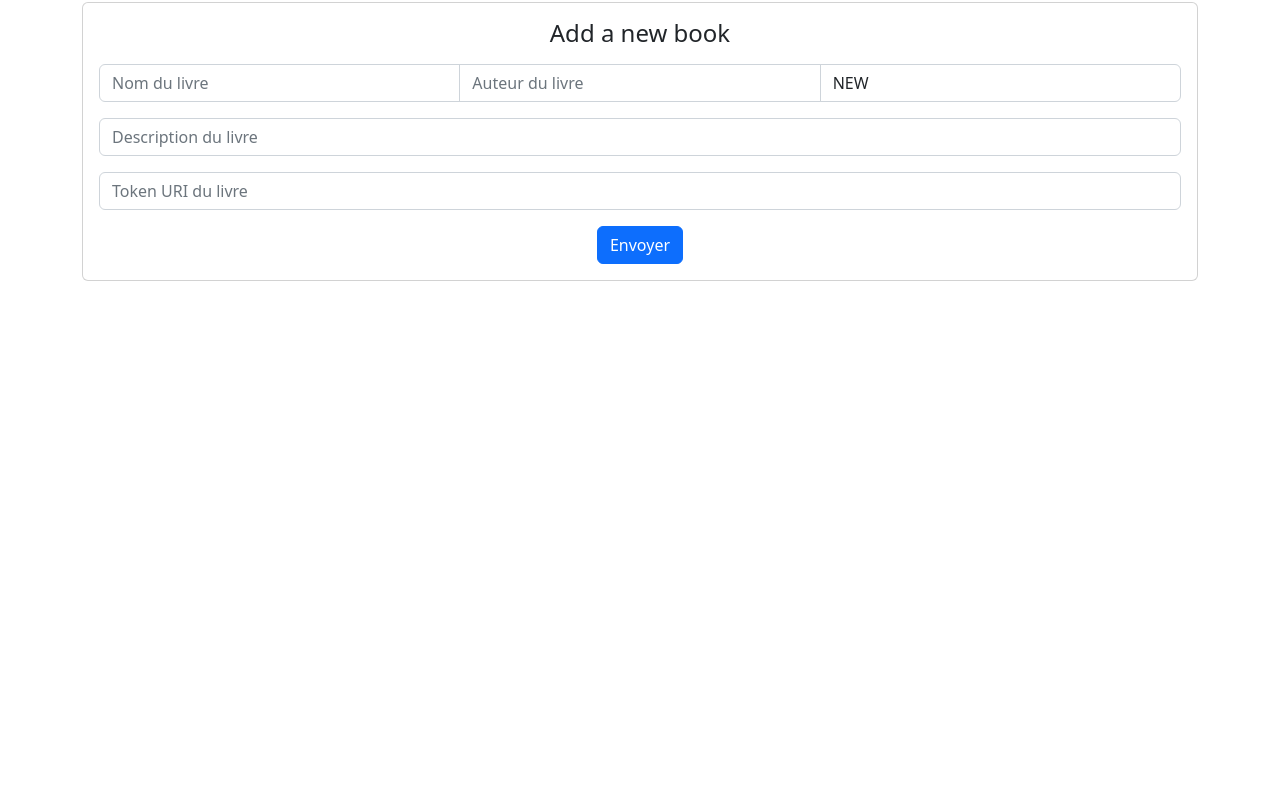
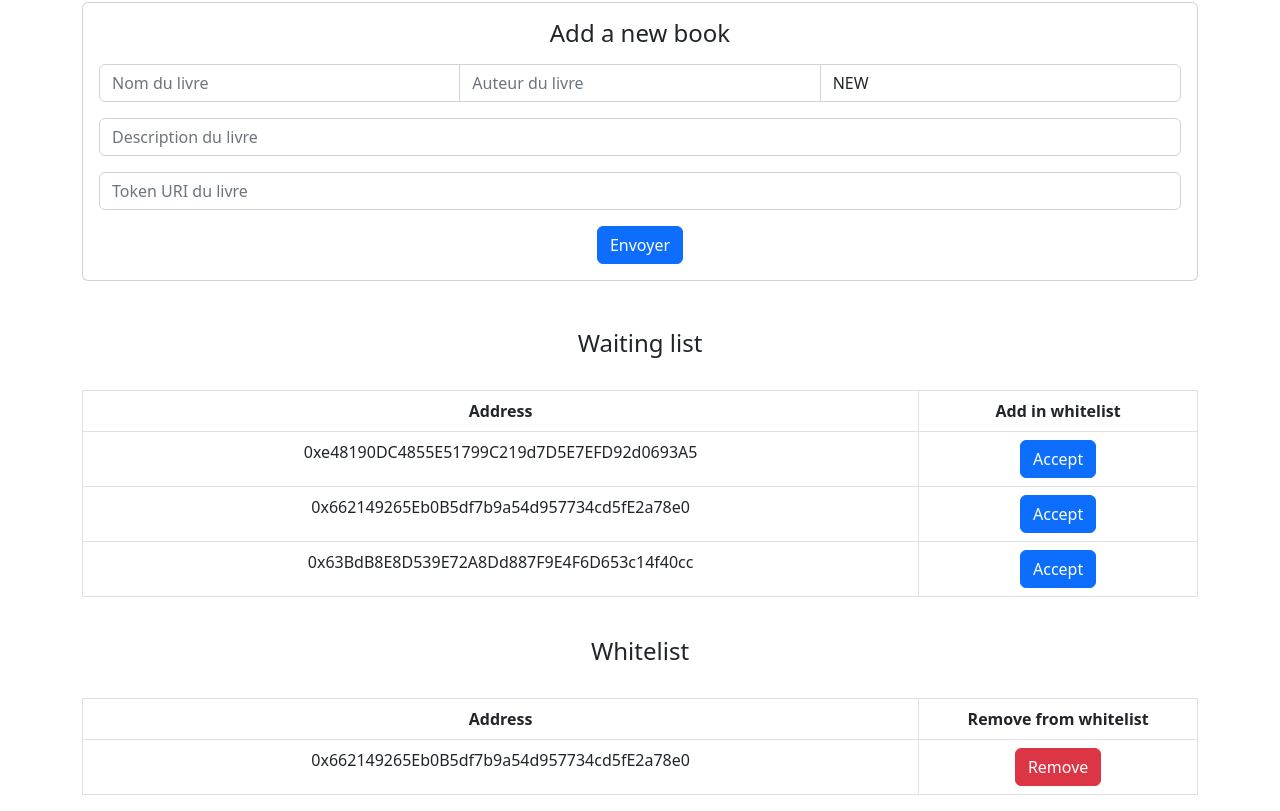
Before and after one commit to BenoitPE/ESGI_Blockchain, a React (Create React App) app in the folder dapp/library/: page /Administration in a window 1280 px wide. Shown: the part 186-997 px from the top of the page. Before the commit the page ends 800 px from the top, so only its background shows below. Built offline with nearby package versions, Linux system fonts and the light colour scheme.

Commit message:
Ajout de l'affichage de la liste d'attente et la liste blanche

```diff
--- a/dapp/library/src/components/CreateBookForm.js
+++ b/dapp/library/src/components/CreateBookForm.js
@@ -48,7 +48,8 @@ export function CreateBookForm() {
                     </div>
 
                     <button className='btn btn-primary' type="submit">Envoyer</button>
-                </form>  </div>
+                </form>
+            </div>
         </div>
     )
 }
--- /dev/null
+++ b/dapp/library/src/components/WaitingList.js
@@ -0,0 +1,44 @@
+export function WaitingList() {
+    return (
+        <>
+            <div className="row mt-4 mb-4">
+                <div className="col">
+                    <h4>Waiting list</h4>
+                </div>
+            </div>
+
+            <div className="row">
+                <div className="col-12">
+                    <table className="table table-bordered">
+                        <thead>
+                            <tr>
+                                <th className="col-9">Address</th>
+                                <th className="col-3">Add in whitelist</th>
+                            </tr>
+                        </thead>
+                        <tbody>
+                            <tr>
+                                <td>0xe48190DC4855E51799C219d7D5E7EFD92d0693A5</td>
+                                <td>
+                                    <button className="btn btn-primary">Accept</button>
+                                </td>
+                            </tr>
+                            <tr>
+                                <td>0x662149265Eb0B5df7b9a54d957734cd5fE2a78e0</td>
+                                <td>
+                                    <button className="btn btn-primary">Accept</button>
+                                </td>
+                            </tr>
+                            <tr>
+                                <td>0x63BdB8E8D539E72A8Dd887F9E4F6D653c14f40cc</td>
+                                <td>
+                                    <button className="btn btn-primary">Accept</button>
+                                </td>
+                            </tr>
+                        </tbody>
+                    </table>
+                </div>
+            </div>
+        </>
+    )
+}
--- /dev/null
+++ b/dapp/library/src/components/Whitelist.js
@@ -0,0 +1,32 @@
+export function Whitelist() {
+    return (
+        <>
+            <div className="row mt-4 mb-4">
+                <div className="col">
+                    <h4>Whitelist</h4>
+                </div>
+            </div>
+
+            <div className="row">
+                <div className="col-12">
+                    <table className="table table-bordered">
+                        <thead>
+                            <tr>
+                                <th className="col-9">Address</th>
+                                <th className="col-3">Remove from whitelist</th>
+                            </tr>
+                        </thead>
+                        <tbody>
+                            <tr>
+                                <td>0x662149265Eb0B5df7b9a54d957734cd5fE2a78e0</td>
+                                <td>
+                                    <button className="btn btn-danger">Remove</button>
+                                </td>
+                            </tr>
+                        </tbody>
+                    </table>
+                </div>
+            </div>
+        </>
+    )
+}
--- a/dapp/library/src/pages/Administration.js
+++ b/dapp/library/src/pages/Administration.js
@@ -1,5 +1,7 @@
 import React from "react";
 import { Navbar } from '../components/Navbar';
+import { Whitelist } from "../components/Whitelist";
+import { WaitingList } from "../components/WaitingList";
 import { CreateBookForm } from "../components/CreateBookForm";
 
 const AdministrationPage = () => {
@@ -17,6 +19,9 @@ const AdministrationPage = () => {
 
                 <CreateBookForm />
 
+                <WaitingList />
+
+                <Whitelist />
             </div>
         </main>
     );
```
Lines whose indentation alone changed are shown as unchanged.
